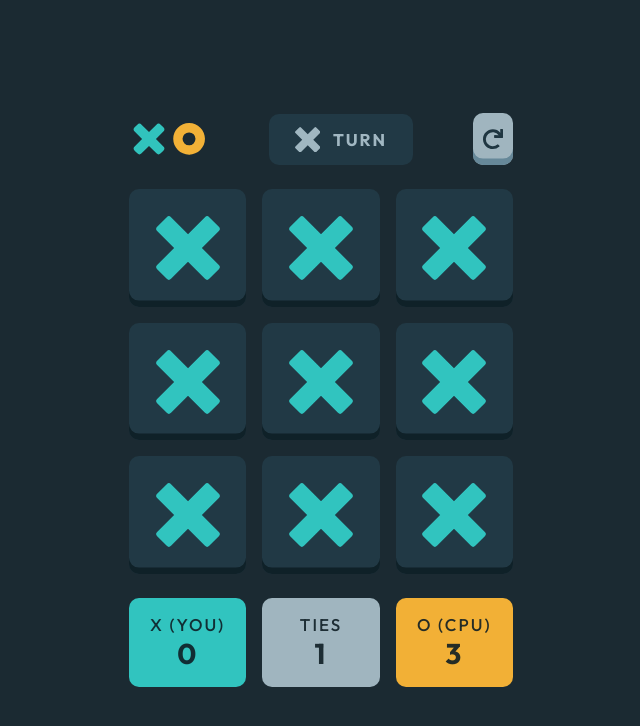
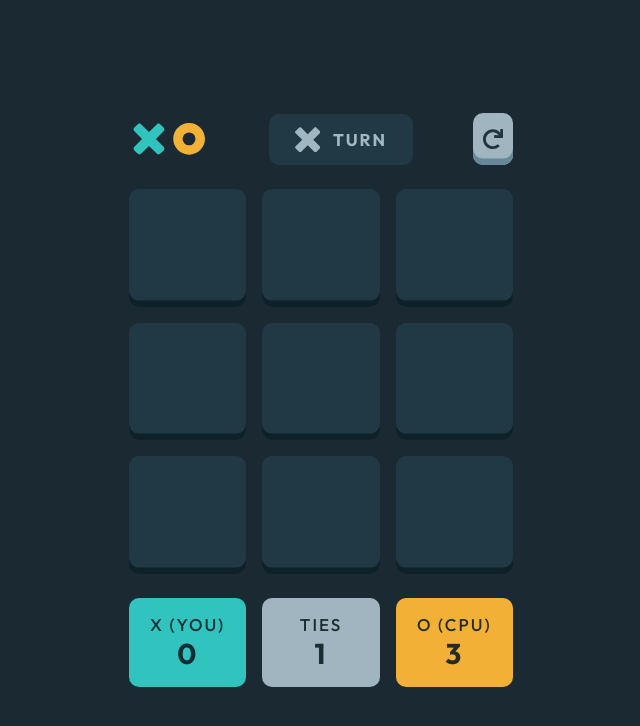
Before and after one commit to ymhaah/TRAIN-FEM_Tic-Tac-Toe-game, a React (Vite) app: page / in a window 1280 px wide. Shown: the top 726 px of the page, without its empty margins (319-959 px from the left). Built offline with nearby package versions, Linux system fonts and the light colour scheme.

Commit message:
playing syetem

```diff
--- a/src/App.jsx
+++ b/src/App.jsx
@@ -9,8 +9,8 @@ console.log(`Made with Love by Youssef Hafnawi`);
 
 /*
 todo: we start with X to O and repeat
-todo: when click on the item the svg change to the solid v
-todo: update itemInfo.player when click and make it change once (maybe close click event)
+// todo: when click on the item the svg change to the solid v
+// todo: update itemInfo.player when click and make it change once (maybe close click event)
 
 todo: the result system
     todo: the when we win system // ! you can use the wining colum idea (the 8 colum) or a function that use item location to know
@@ -46,6 +46,9 @@ function App() {
         setPageState(3);
     }
 
+    function switchPlayer() {
+        setPlayWite(!playWite);
+    }
     return (
         <div className="App">
             <a
@@ -65,6 +68,7 @@ function App() {
                     pageState={pageState}
                     playerIS={playerIS}
                     playWite={playWite}
+                    switchPlayer={switchPlayer}
                 />
                 <Footer
                     pageState={pageState}
--- a/src/components/PickXO.jsx
+++ b/src/components/PickXO.jsx
@@ -2,6 +2,7 @@ import React from "react";
 import { gsap } from "gsap";
 import playerFun from "../utils/player.js";
 import itemInfoFun from "../utils/itemInfo.js";
+import { setSpecialThings } from "../utils/function.js";
 import XIcon from "./uiComponents/XIcon.jsx";
 import OIcon from "./uiComponents/OIcon.jsx";
 
@@ -24,32 +25,13 @@ function gameSystem(cpu) {
 }
 
 let dimensions = 9;
-let gameItems = [];
-
-function GameBoardItem(prop) {
-    return (
-        <button
-            type="button"
-            className="focus accent-M-clr" // ! change the accent class when wining
-            title="click to play your turn"
-            data-played="true" // ! change this one when click
-            onClick={prop.handelClick}
-        >
-            <XIcon hover={false} accent="x" />{" "}
-            {/* // ! change the accent when wining */}
-            {/* <OIcon hover={true} accent="o" /> */}
-        </button>
-    );
-}
-for (let i = 0; i < dimensions; i++) {
-    gameItems.push({ item: <GameBoardItem /> });
-}
-itemInfoFun(gameItems);
-// console.log("gameItems", gameItems);
 
 function PickXO(prop) {
-    let [pgWidth, setPgWidth] = React.useState();
+    const [pgWidth, setPgWidth] = React.useState();
+    // const [played, setPlayed] = React.useState(false);
     let bg;
+
+    const [gameItems, setGameItem] = React.useState(itemInfoFun(dimensions));
 
     React.useEffect(() => {
         if (prop.pageState == 1) {
@@ -148,16 +130,39 @@ function PickXO(prop) {
                 </>
             )}
             {prop.pageState == 2 &&
-                gameItems.map((item) => {
+                gameItems.map((item, i) => {
                     return (
                         <div key={item.ItemInfo.id} style={{ height: pgWidth }}>
-                            <GameBoardItem
-                                handelClick={() => {
-                                    item.ItemInfo.player = prop.playWite;
-                                    gameResult(gameItems);
+                            <button
+                                type="button"
+                                className="focus gameItem accent-M-clr" // ! change the accent class when wining
+                                title="click to play your turn"
+                                data-played={item.ItemInfo.played} // ! change this one when click
+                                onClick={(e) => {
+                                    setGameItem((prevGameItems) => {
+                                        prevGameItems[i].ItemInfo.played = true;
+                                        prevGameItems[i].ItemInfo.player =
+                                            prop.playWite;
+                                        return [...prevGameItems];
+                                    });
+                                    prop.switchPlayer();
                                 }}
-                                player={item.ItemInfo.player}
-                            />
+                            >
+                                {item.ItemInfo.player ? (
+                                    <OIcon
+                                        hover={!item.ItemInfo.played}
+                                        accent="o"
+                                    />
+                                ) : (
+                                    <XIcon
+                                        hover={!item.ItemInfo.played}
+                                        accent="x"
+                                    />
+                                )}
+                                {/* // todo: change the accent when wining */}
+                                {/* // todo: make it hover correct */}
+                                {/* <OIcon hover={true} accent="o" /> */}
+                            </button>
                         </div>
                     );
                 })}
--- a/src/index.css
+++ b/src/index.css
@@ -489,7 +489,7 @@ svg {
   opacity: 1;
 }
 .App .Stage2 main#Game > div:has(button) button[data-played=true]:has(svg, img) {
-  cursor: not-allowed;
+  pointer-events: none;
 }
 
 .App .Stage2 footer {
--- a/src/style/components/_hero.scss
+++ b/src/style/components/_hero.scss
@@ -89,7 +89,7 @@
                     }
                 }
                 button[data-played="true"]:has(svg, img) {
-                    cursor: not-allowed;
+                    pointer-events: none;
                 }
             }
         }
--- a/src/utils/itemInfo.js
+++ b/src/utils/itemInfo.js
@@ -1,37 +1,45 @@
 import dimensionsFun from "./dimensions.js";
 
-function itemInfoFun(items) {
-    let dimensions = dimensionsFun(items.length);
+function itemInfoFun(dimensions) {
+    let Dimensions = dimensionsFun(dimensions);
+    let arr = [];
 
+    for (let i = 0; i < dimensions; i++) {
+        arr.push({});
+    }
     class ItemInfo {
-        constructor(id, player, x, y) {
+        constructor(id, played, player, wining, x, y) {
             this.id = id;
+            this.played = played;
             this.player = player;
             this.location = {
                 x: x,
                 y: y,
             };
+            this.wining = wining;
         }
     }
 
-    items.forEach((ele) => {
-        ele.ItemInfo = new ItemInfo(crypto.randomUUID(), null);
+    arr.forEach((ele) => {
+        ele.ItemInfo = new ItemInfo(crypto.randomUUID(), false, null, false);
     });
 
-    for (let i = 0; i < dimensions; i++) {
+    for (let i = 0; i < Dimensions; i++) {
         let item = i;
         let X = 1;
-        for (item; item < items.length; item = item + dimensions) {
-            items[item].ItemInfo.location.x = X++;
+        for (item; item < dimensions; item = item + Dimensions) {
+            arr[item].ItemInfo.location.x = X++;
         }
     }
-    for (let i = 0; i < dimensions; i++) {
+
+    for (let i = 0; i < Dimensions; i++) {
         let item = i;
-        for (item; item < items.length; item = item + dimensions) {
-            items[item].ItemInfo.location.y = i + 1;
+        for (item; item < dimensions; item = item + Dimensions) {
+            arr[item].ItemInfo.location.y = i + 1;
         }
     }
-    return items;
+
+    return arr;
 }
 
 export default itemInfoFun;
```
Also changed, not shown: 1 other file (tests, documents, lock files or other folders).
